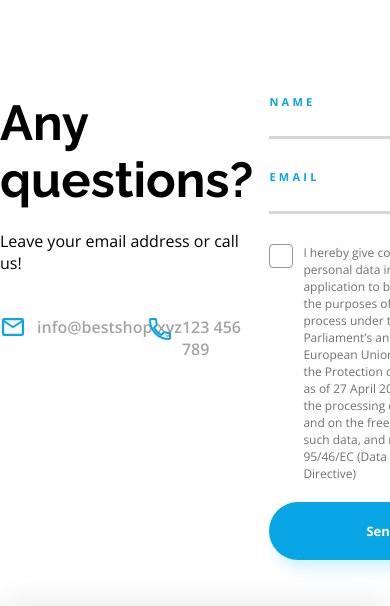
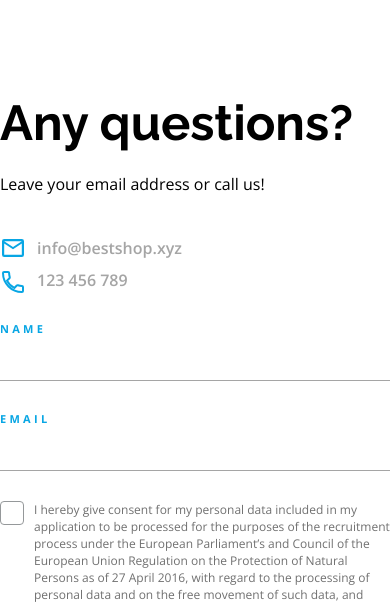
Before and after one commit to gumaty/bestshop, a website built with Parcel: page index.html in a window 390 px wide. Shown: the part 4662-5268 px from the top of the page. Built offline with nearby package versions, Linux system fonts and the light colour scheme.

Commit message:
Stylowanie modułu question

```diff
--- a/src/scss/_question.scss
+++ b/src/scss/_question.scss
@@ -10,7 +10,14 @@
     align-items: flex-start;
     gap: 1rem;
 
+    @media (max-width: 1024px) {
+      flex-direction: column;
+      align-items: flex-start;
+      gap: 30px;
+    }
+
     .question__info {
+      width: 100%;
 
       .info__hdl {
         margin: 0 0 1.375rem 0;
@@ -32,6 +39,12 @@
         display: flex;
         justify-content: space-between;
 
+        @media (max-width: 1024px) {
+          flex-direction: column;
+          align-items: flex-start;
+          gap: 10px;
+        }
+
         .info__email {
           position: relative;
           padding-left: 2.3125rem;
@@ -43,6 +56,8 @@
           font-weight: 600;
           color: $gray-3;
           letter-spacing: 0;
+
+
 
           &:before {
             position: absolute;
@@ -64,11 +79,19 @@
           letter-spacing: 0;
           position: relative;
 
+          @media (max-width: 1024px) {
+            padding-left: 2.3125rem;
+          }
+
           &:before {
             position: absolute;
             left: -2.1875rem;
             content: url("../images/phone_icon.svg");
             margin-right: 0.625rem;
+
+            @media (max-width: 1024px) {
+              left: 0;
+            }
           }
         }
 
@@ -79,6 +102,11 @@
     .question__form {
       width: 100%;
       max-width: 27.5rem;
+
+      @media (max-width: 1024px) {
+        max-width: 100%;
+
+      }
 
       .contactForm {
         display: flex;
@@ -96,9 +124,9 @@
         }
 
         .name_input {
-          height: 1.875rem;
+          height: 2.8125rem;
           border: none;
-          border-bottom: 0.1875rem solid $gray-2;
+          border-bottom: 0.0625rem solid $gray-3;
           margin-bottom: 1.875rem;
         }
 
@@ -114,9 +142,9 @@
         }
 
         .email__input {
-          height: 1.875rem;
+          height: 2.8125rem;
           border: none;
-          border-bottom: 0.1875rem solid $gray-2;
+          border-bottom: 0.0625rem solid $gray-3;
           margin-bottom: 1.875rem;
         }
 
```
